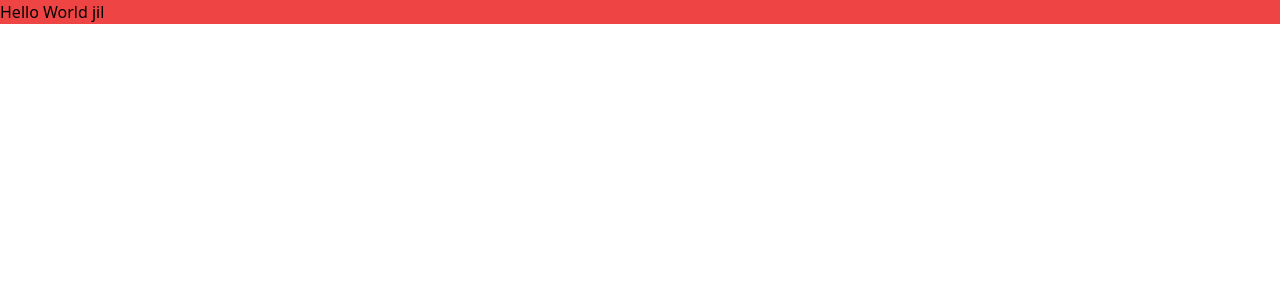
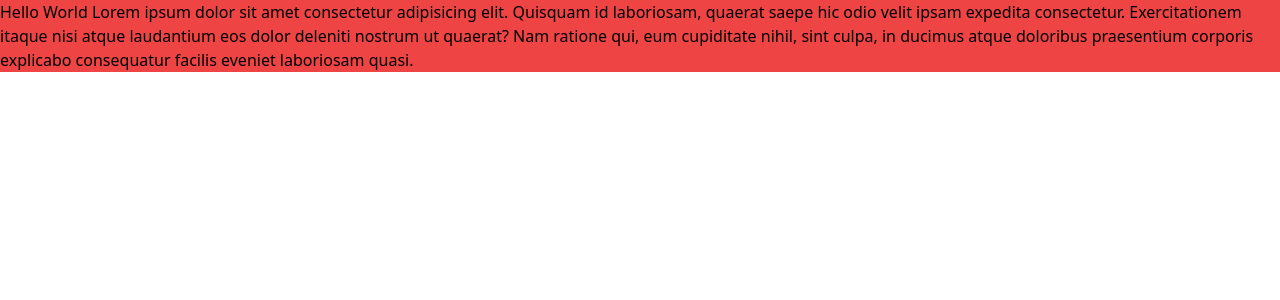
Before and after one commit to Kankenny/Friday, a React (Create React App) app in the folder frontend/: page / in a window 1280 px wide. Shown: the top 300 px of the page. Built offline with nearby package versions, Linux system fonts and the light colour scheme.

Commit message:
Test for Jil

```diff
--- a/frontend/src/App.tsx
+++ b/frontend/src/App.tsx
@@ -1,5 +1,14 @@
 function App() {
-  return <div className="bg-red-500">Hello World jil </div>
+  return (
+    <div className="bg-red-500">
+      Hello World Lorem ipsum dolor sit amet consectetur adipisicing elit.
+      Quisquam id laboriosam, quaerat saepe hic odio velit ipsam expedita
+      consectetur. Exercitationem itaque nisi atque laudantium eos dolor
+      deleniti nostrum ut quaerat? Nam ratione qui, eum cupiditate nihil, sint
+      culpa, in ducimus atque doloribus praesentium corporis explicabo
+      consequatur facilis eveniet laboriosam quasi.
+    </div>
+  )
 }
 
 export default App
```
